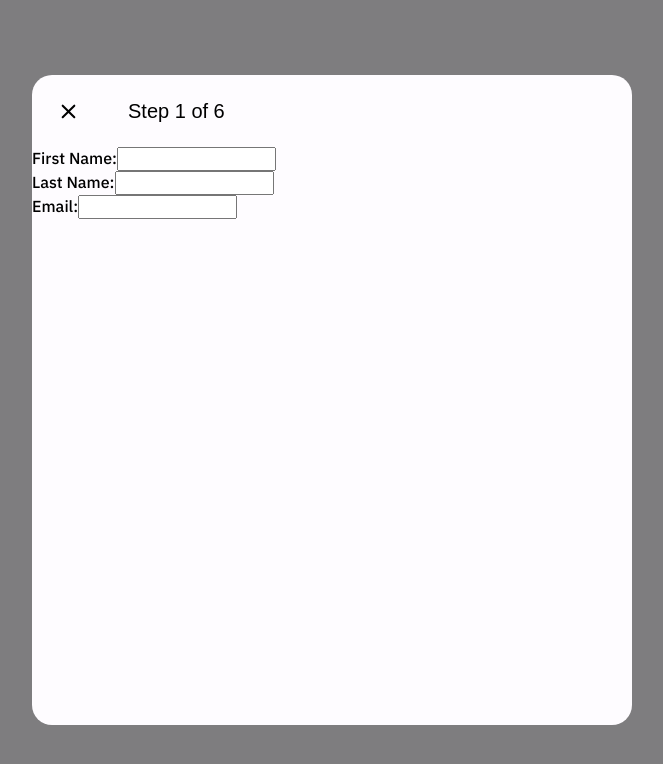
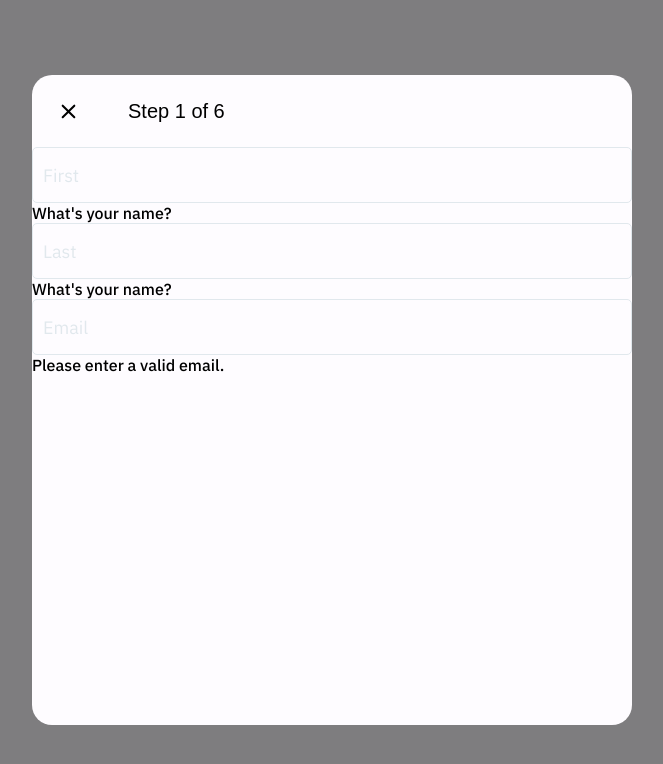
Before and after one commit to ozdemir0ozdemir/twitter_clone, a React (Create React App) app in the folder frontend/: page / in a window 1280 px wide. Shown: the top 764 px of the page, without its empty margins (308-971 px from the left). Built offline with nearby package versions, Linux system fonts and the light colour scheme.

Commit message:
Episode 22 Finished

```diff
--- a/frontend/src/components/ValidatedInput/StyledInput.tsx
+++ b/frontend/src/components/ValidatedInput/StyledInput.tsx
@@ -1,4 +1,3 @@
-import React from 'react';
 import styled from 'styled-components';
 import {StyledInputProps} from '../../utils/GlobalInterfaces';
 import {determineLabelColor, determineStyledInputBorder} from "../../utils/DetermineStylesUtil";
--- /dev/null
+++ b/frontend/src/components/ValidatedInput/ValidatedInput.css
@@ -0,0 +1,23 @@
+.validated-input {
+    height: fit-content;
+    width: 100%;
+}
+
+.validated-input-value {
+    position: absolute;
+    bottom:  5px;
+    left: 10px;
+    width: 90%;
+    line-height: 26px;
+    font-size: 24px;
+    font-weight: 300;
+    background-color: rgba(256, 256, 256, 0);
+    border: none;
+    padding: 0;
+    z-index: 5;
+}
+
+.validated-input-value:focus {
+    outline: none;
+    border: none;
+}
--- /dev/null
+++ b/frontend/src/components/ValidatedInput/ValidatedInput.tsx
@@ -0,0 +1,35 @@
+import React from 'react';
+import {StyledInputBox, StyledInputLabel} from "./StyledInput";
+import './ValidatedInput.css';
+
+
+interface ValidatedUserInputProps {
+    name: string;
+    label: string;
+    errorMessage: string
+    validator(value:string):boolean;
+    changeValue(e:React.ChangeEvent<HTMLInputElement>):void;
+    attributes?:Record<string, string | number | boolean>;
+}
+
+export const ValidatedInput:React.FC<ValidatedUserInputProps>
+    = ({name, label, errorMessage, validator, changeValue, attributes}) => {
+
+
+    return (
+        <div className="validated-input">
+            <StyledInputBox active={false} valid={true} >
+                <StyledInputLabel color={'gray'} active={false} valid={true}>
+                    {label}
+                </StyledInputLabel>
+                <input className="validated-input-value"
+                    onFocus={()=>{}}
+                    onBlur={()=>{}}
+                    onChange={()=>{}}
+                       {...attributes}
+                />
+            </StyledInputBox>
+            <span>{errorMessage}</span>
+        </div>
+    );
+}
--- a/frontend/src/features/register/components/RegisterFormOne/RegisterFormOne.tsx
+++ b/frontend/src/features/register/components/RegisterFormOne/RegisterFormOne.tsx
@@ -1,5 +1,6 @@
 import React from 'react';
 import TextInput from '../../../../components/TextInput/TextInput';
+import {ValidatedInput} from "../../../../components/ValidatedInput/ValidatedInput";
 
 import './RegisterFormOne.css';
 
@@ -31,20 +32,24 @@
     return (
         <div className="reg-step-one-container">
             <div className="reg-step-one-content">
-                <TextInput name="firstName"
-                           label="First Name:"
-                           errorMessage="Please enter your name..."
-                           onChange={updateUser} />
 
-                <TextInput name="lastName"
-                           label="Last Name:"
-                           errorMessage="Please enter your last name..."
-                           onChange={updateUser} />
+                <ValidatedInput name="firstName"
+                                label="First"
+                                errorMessage="What's your name?"
+                                validator={() => true}
+                                changeValue={updateUser} />
 
-                <TextInput name="email"
-                           label="Email:"
-                           errorMessage="Please enter a valid email..."
-                           onChange={updateUser} />
+                <ValidatedInput name="lastName"
+                                label="Last"
+                                errorMessage="What's your name?"
+                                validator={() => true}
+                                changeValue={updateUser} />
+
+                <ValidatedInput name="email"
+                                label="Email"
+                                errorMessage="Please enter a valid email."
+                                validator={() => true}
+                                changeValue={updateUser} />
             </div>
         </div>
     );
```
